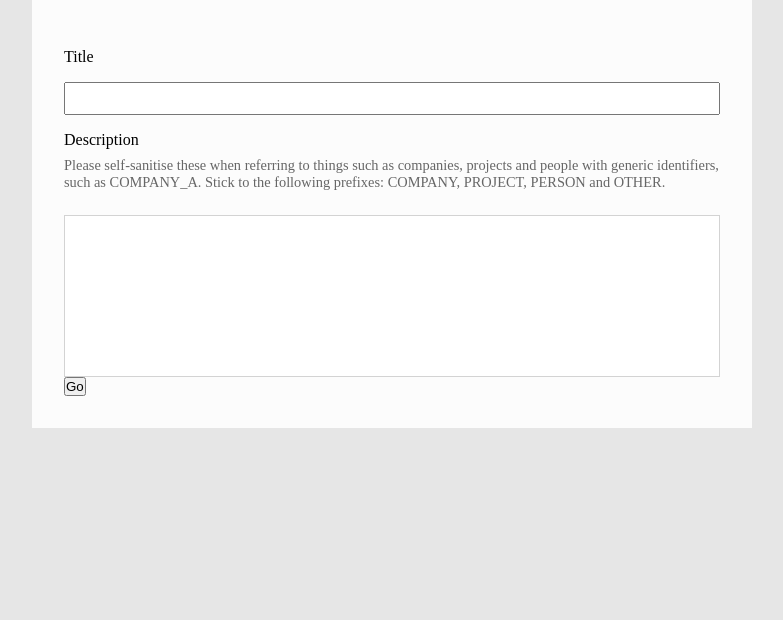
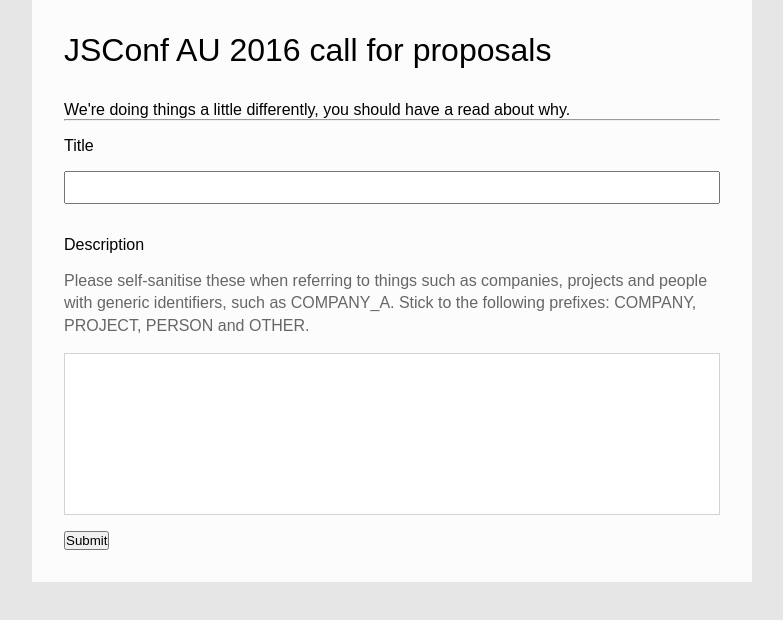
Before and after one commit to robrkerr/smart-proposals, a React app: page / in a window 1280 px wide. Shown: the top 620 px of the page, without its empty margins (248-1031 px from the left). Built offline with nearby package versions, Linux system fonts and the light colour scheme.

Commit message:
fixing some CSS

```diff
--- a/src/components/App.js
+++ b/src/components/App.js
@@ -22,17 +22,25 @@ export default class App extends Component {
 
   render() {
     const { submission } = this.state;
+    const { conference } = this.props;
     return (
-      <form onSubmit={this.onSubmit.bind(this)} className="main-container">
+      <form onSubmit={this.onSubmit.bind(this)} className="Form">
+        <h1 className="Header">
+          {conference.title} call for proposals
+        </h1>
+        We're doing things a little differently, you should have a <a href=""></a>read about why.
+        <hr/>
         <TextField name="title" label="Title" form={submission}/>
-        <div className="field-label">
+        <div className="Field">
+        <div className="Field_Label">
           Description
         </div>
-        <div className="field-note">
+        <div className="Field_Note">
           Please self-sanitise these when referring to things such as companies, projects and people with generic identifiers, such as COMPANY_A. Stick to the following prefixes: COMPANY, PROJECT, PERSON and OTHER.
         </div>
         <SanitisingDescription name="description" label="Description" form={submission}/>
-        <button type="submit">Go</button>
+        </div>
+        <button type="submit" className="Button">Submit</button>
       </form>
     );
   }
--- a/src/components/TextArea.js
+++ b/src/components/TextArea.js
@@ -6,8 +6,8 @@ export default class TextArea extends Component {
   render() {
     const handleUpdate = (editorState) => this.props.onUpdate(editorState);
     return (
-      <div className="description-container">
-        <div className="description-field">
+      <div className="Description_Container">
+        <div className="Description_Field">
           <Editor editorState={this.props.state} onChange={handleUpdate} />
         </div>
       </div>
--- a/src/components/TextField.js
+++ b/src/components/TextField.js
@@ -9,8 +9,8 @@ export default class TextArea extends Component {
   render() {
     const { name, label, form } = this.props
     const value = form.data[name]
-    return <div>
-      <div className="field-label">{ label }</div>
+    return <div className="Field">
+      <div className="Field_Label">{ label }</div>
       <input type='text' className="field-text" value={value} onChange={this.handleUpdate.bind(this)}/>
     </div>
   }
--- a/src/index.js
+++ b/src/index.js
@@ -3,7 +3,15 @@ import React from 'react'
 import App from './components/App'
 import './style/style'
 
+const conf = window.location.hostname.match(/css/) ? {
+  title: 'CSSConf AU 2016',
+  domain: '2016.cssconf.com.au'
+} : {
+  title: 'JSConf AU 2016',
+  domain: '2016.jsconfau.com'
+}
+
 ReactDOM.render(
-  <App />,
+  <App conference={conf}/>,
   document.getElementById('app')
 )
--- a/src/style/global.css
+++ b/src/style/global.css
@@ -7,4 +7,5 @@
 body {
   background: hsl(0,0%,90%);
   font-size: 16px;
+  font-family: Avenir Next, sans-serif;
 }
--- a/src/style/style.css
+++ b/src/style/style.css
@@ -1,4 +1,4 @@
-.main-container {
+.Form {
   background: hsl(0,0%,99%);
   width: 100%;
   max-width: 720px;
@@ -7,16 +7,28 @@
   min-height: 100%;
 }
 
-.field-label {
-  font-size: 1rem;
-  padding: 1rem 0 0;
+.Header {
+  font-size: 2rem;
+  font-weight: 500;
+  padding-bottom: 2rem;
 }
 
-.field-note {
-  padding: 0.5rem 0;
+.Field {
+  padding: 1rem 0
+}
+.Field > *+* {
+  margin-top: 1rem;
+}
+
+.Field_Label {
   font-size: 1rem;
-  font-size: 0.9em;
+  font-weight: 500;
+}
+
+.Field_Note {
+  font-size: 1rem;
   color: hsl(0,0%,40%);
+  line-height: 1.4;
 }
 
 .field-text {
@@ -28,18 +40,17 @@
   margin: 1rem 0 0;
 }
 
-.description-container {
-  padding: 1rem 0 0;
+.Description_Container {
 }
 
-.description-field {
+.Description_Field {
   width: 100%;
   background-color: white;
   line-height: 1.6em;
   border: solid 1px lightgray;
 }
 
-.description-field .public-DraftEditor-content {
+.Description_Field .public-DraftEditor-content {
   padding: 3px 8px;
   min-height: 10rem;
 }
```
